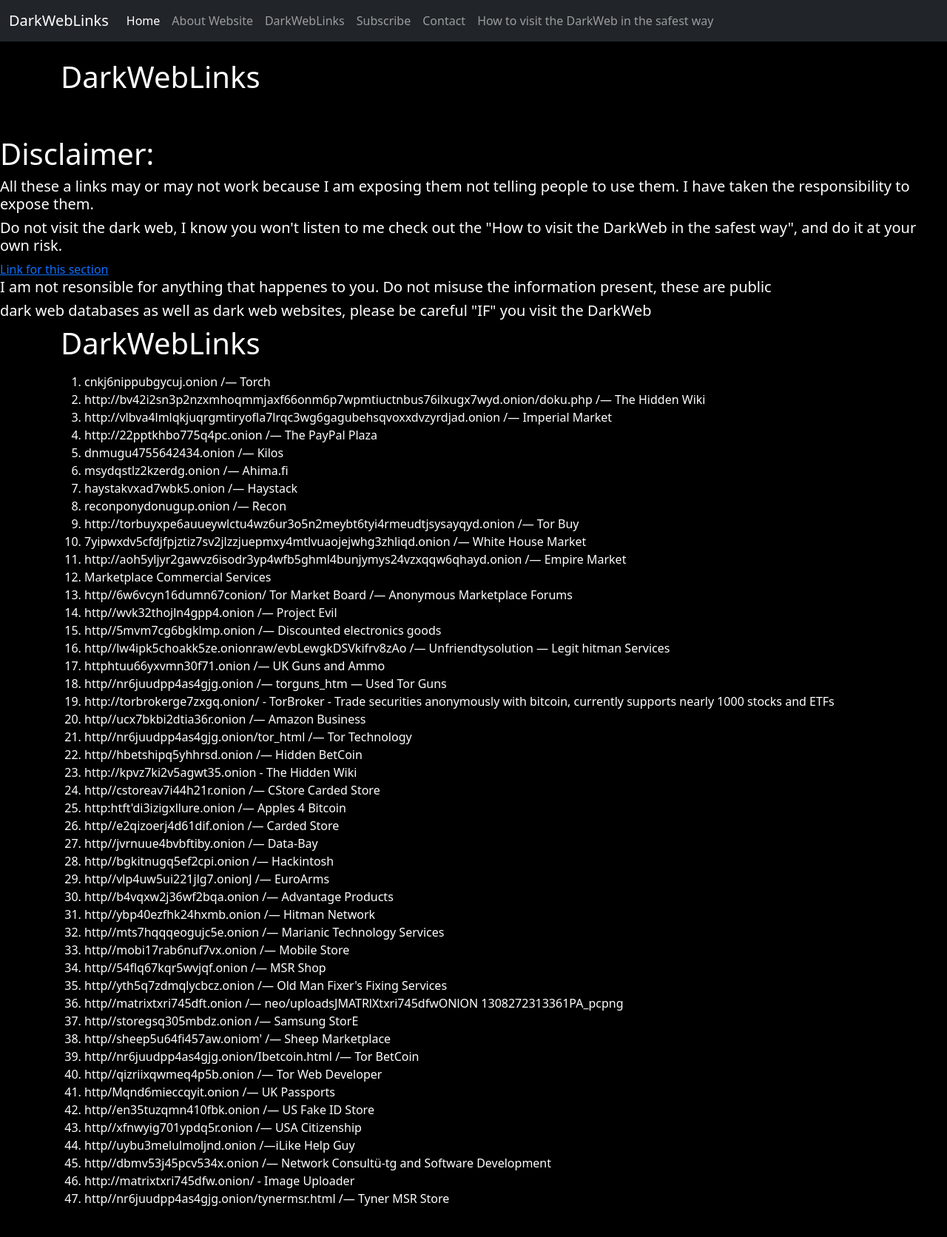
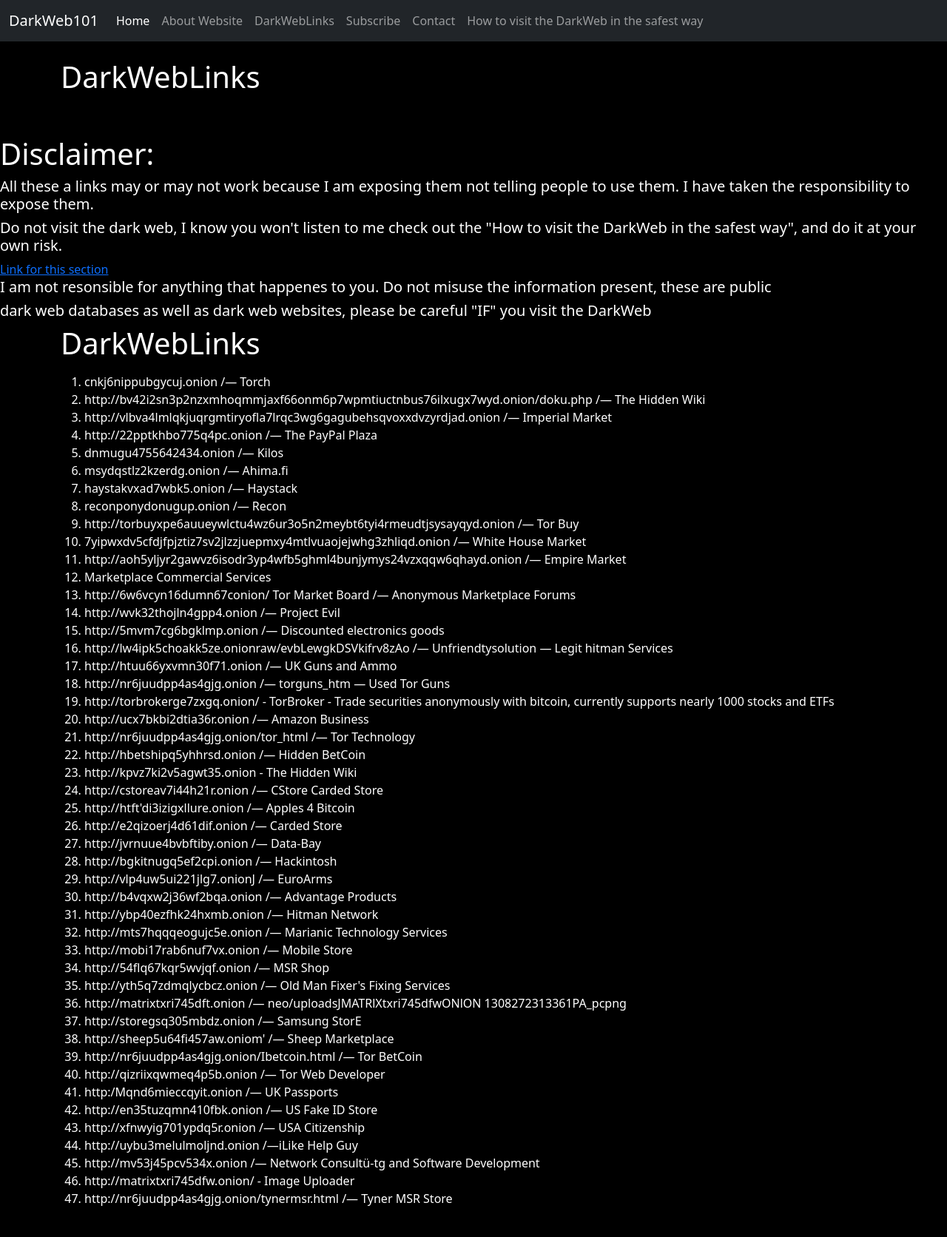
Before and after one commit to C0MPL3X1/DarkWebLinks-Website, a Flask app: page /links in a window 1280 px wide. Shown: the whole page at 74% size. Run offline with Flask 2, Linux system fonts and the light colour scheme; some libraries are stand-ins or nearby versions.

Commit message:
ReWriting code after brand rename

```diff
--- a/app.py
+++ b/app.py
@@ -86,41 +86,41 @@
 	"7yipwxdv5cfdjfpjztiz7sv2jlzzjuepmxy4mtlvuaojejwhg3zhliqd.onion /— White House Market" ,
 	"http://aoh5yljyr2gawvz6isodr3yp4wfb5ghml4bunjymys24vzxqqw6qhayd.onion /— Empire Market",
 	"Marketplace Commercial Services",
-	"http//6w6vcyn16dumn67conion/ Tor Market Board  /— Anonymous Marketplace Forums",
-	"http//wvk32thojln4gpp4.onion /— Project Evil",
-	"http//5mvm7cg6bgklmp.onion /— Discounted electronics goods",
-	"http//lw4ipk5choakk5ze.onionraw/evbLewgkDSVkifrv8zAo /— Unfriendtysolution — Legit hitman Services",
-	"httphtuu66yxvmn30f71.onion /— UK Guns and Ammo",
-	"http//nr6juudpp4as4gjg.onion /— torguns_htm — Used Tor Guns",
-	" http://torbrokerge7zxgq.onion/ - TorBroker - Trade securities anonymously with bitcoin, currently supports nearly 1000 stocks and ETFs",
-	"http//ucx7bkbi2dtia36r.onion /— Amazon Business",
-	"http//nr6juudpp4as4gjg.onion/tor_html /— Tor Technology",
-	"http//hbetshipq5yhhrsd.onion /— Hidden BetCoin",
+	"http://6w6vcyn16dumn67conion/ Tor Market Board  /— Anonymous Marketplace Forums",
+	"http://wvk32thojln4gpp4.onion /— Project Evil",
+	"http://5mvm7cg6bgklmp.onion /— Discounted electronics goods",
+	"http://lw4ipk5choakk5ze.onionraw/evbLewgkDSVkifrv8zAo /— Unfriendtysolution — Legit hitman Services",
+	"http://htuu66yxvmn30f71.onion /— UK Guns and Ammo",
+	"http://nr6juudpp4as4gjg.onion /— torguns_htm — Used Tor Guns",
+	"http://torbrokerge7zxgq.onion/ - TorBroker - Trade securities anonymously with bitcoin, currently supports nearly 1000 stocks and ETFs",
+	"http://ucx7bkbi2dtia36r.onion /— Amazon Business",
+	"http://nr6juudpp4as4gjg.onion/tor_html /— Tor Technology",
+	"http://hbetshipq5yhhrsd.onion /— Hidden BetCoin",
 	"http://kpvz7ki2v5agwt35.onion - The Hidden Wiki",
-	"http//cstoreav7i44h21r.onion /— CStore Carded Store",
-	"http:htft'di3izigxllure.onion /— Apples 4 Bitcoin",
-	"http//e2qizoerj4d61dif.onion /— Carded Store",
-	"http//jvrnuue4bvbftiby.onion /— Data-Bay",
-	"http//bgkitnugq5ef2cpi.onion /— Hackintosh",
-	"http//vlp4uw5ui221jlg7.onionJ /— EuroArms",
-	"http//b4vqxw2j36wf2bqa.onion /— Advantage Products",
-	"http//ybp40ezfhk24hxmb.onion /— Hitman Network",
-	"http//mts7hqqqeogujc5e.onion /— Marianic Technology Services",
-	"http//mobi17rab6nuf7vx.onion /— Mobile Store",
-	"http//54flq67kqr5wvjqf.onion /— MSR Shop",
-	"http//yth5q7zdmqlycbcz.onion /— Old Man Fixer's Fixing Services",
-	"http//matrixtxri745dft.onion /— neo/uploadsJMATRlXtxri745dfwONlON 1308272313361PA_pcpng",
-	"http//storegsq305mbdz.onion /— Samsung StorE",
-	"http//sheep5u64fi457aw.oniom' /— Sheep Marketplace",
-	"http//nr6juudpp4as4gjg.onion/Ibetcoin.html /— Tor BetCoin",
-	"http//qizriixqwmeq4p5b.onion /— Tor Web Developer",
-	"http/Mqnd6mieccqyit.onion /— UK Passports",
-	"http//en35tuzqmn410fbk.onion /— US Fake ID Store",
-	"http//xfnwyig701ypdq5r.onion /— USA Citizenship",
-	"http//uybu3melulmoljnd.onion /—iLike Help Guy",
-	"http//dbmv53j45pcv534x.onion /— Network Consultü-tg and Software Development",
+	"http://cstoreav7i44h21r.onion /— CStore Carded Store",
+	"http://htft'di3izigxllure.onion /— Apples 4 Bitcoin",
+	"http://e2qizoerj4d61dif.onion /— Carded Store",
+	"http://jvrnuue4bvbftiby.onion /— Data-Bay",
+	"http://bgkitnugq5ef2cpi.onion /— Hackintosh",
+	"http://vlp4uw5ui221jlg7.onionJ /— EuroArms",
+	"http://b4vqxw2j36wf2bqa.onion /— Advantage Products",
+	"http://ybp40ezfhk24hxmb.onion /— Hitman Network",
+	"http://mts7hqqqeogujc5e.onion /— Marianic Technology Services",
+	"http://mobi17rab6nuf7vx.onion /— Mobile Store",
+	"http://54flq67kqr5wvjqf.onion /— MSR Shop",
+	"http://yth5q7zdmqlycbcz.onion /— Old Man Fixer's Fixing Services",
+	"http://matrixtxri745dft.onion /— neo/uploadsJMATRlXtxri745dfwONlON 1308272313361PA_pcpng",
+	"http://storegsq305mbdz.onion /— Samsung StorE",
+	"http://sheep5u64fi457aw.oniom' /— Sheep Marketplace",
+	"http://nr6juudpp4as4gjg.onion/Ibetcoin.html /— Tor BetCoin",
+	"http://qizriixqwmeq4p5b.onion /— Tor Web Developer",
+	"http:/Mqnd6mieccqyit.onion /— UK Passports",
+	"http://en35tuzqmn410fbk.onion /— US Fake ID Store",
+	"http://xfnwyig701ypdq5r.onion /— USA Citizenship",
+	"http://uybu3melulmoljnd.onion /—iLike Help Guy",
+	"http://mv53j45pcv534x.onion /— Network Consultü-tg and Software Development",
 	"http://matrixtxri745dfw.onion/ - Image Uploader",
-	"http//nr6juudpp4as4gjg.onion/tynermsr.html /— Tyner MSR Store"]
+	"http://nr6juudpp4as4gjg.onion/tynermsr.html /— Tyner MSR Store"]
 	return render_template("links.html", links = links, title = title)
 
 @app.route('/subscribe')
--- a/templates/base.html
+++ b/templates/base.html
@@ -52,7 +52,8 @@
     <font color="#FFFFFF">
     <nav class="navbar navbar-expand-lg navbar-dark bg-dark">
   <div class="container-fluid">
-    <a class="navbar-brand" href="">DarkWebLinks</a>
+    <a class="navbar-brand" href="">DarkWeb101</a>
+    <!--<a class="logo" href="#"> <img src="logo.jpg" ></a>-->
     <!--<p style="font-size:50px;" color= white>DarkWebLinks Pvt.Ltd</p>-->
     <button class="navbar-toggler" type="button" data-bs-toggle="collapse" data-bs-target="#navbarSupportedContent" aria-controls="navbarSupportedContent" aria-expanded="false" aria-label="Toggle navigation">
       <span class="navbar-toggler-icon"></span>
@@ -86,12 +87,10 @@
         </li>-->
         <link rel="shortcut icon" type="image/x-icon" href="/favicon.png">
 
-
       </ul>
     </div>
   </div>
 </nav>
-
 
 <br/>
 
@@ -106,16 +105,6 @@
     <!-- Option 1: Bootstrap Bundle with Popper -->
     <script src="https://cdn.jsdelivr.net/npm/bootstrap@5.0.0-beta1/dist/js/bootstrap.bundle.min.js" integrity="sha384-ygbV9kiqUc6oa4msXn9868pTtWMgiQaeYH7/t7LECLbyPA2x65Kgf80OJFdroafW" crossorigin="anonymous"></script>
 
-    <!-- The core Firebase JS SDK is always required and must be listed first -->
-<script src="/__/firebase/8.2.1/firebase-app.js"></script>
-
-<!-- TODO: Add SDKs for Firebase products that you want to use
-     https://firebase.google.com/docs/web/setup#available-libraries -->
-<script src="/__/firebase/8.2.1/firebase-analytics.js"></script>
-
-<!-- Initialize Firebase -->
-<script src="/__/firebase/init.js"></script>
-
     <!-- Option 2: Separate Popper and Bootstrap JS -->
     <!--
     <script src="https://cdn.jsdelivr.net/npm/@popperjs/core@2.5.4/dist/umd/popper.min.js" integrity="sha384-q2kxQ16AaE6UbzuKqyBE9/u/KzioAlnx2maXQHiDX9d4/zp8Ok3f+M7DPm+Ib6IU" crossorigin="anonymous"></script>
--- a/templates/index.html
+++ b/templates/index.html
@@ -1,13 +1,14 @@
 {% extends 'base.html' %}
 {% block title %} title {% endblock %}
-<link rel="shortcut icon" type="image/png" href="/templates/favicon.png" >
+
+<link rel="shortcut icon" href="{{ url_for('favicon', filename='favicon.ico') }}">
 
 
 {% block content %}
 
 
 <div class = "container">
-    <h1>DarkWebLinks</h1>
+    <h1>DarkWeb101</h1>
     <br/><br/>
 
     <img src="static/images/image.png" width="700">
--- a/templates/links.html
+++ b/templates/links.html
@@ -19,7 +19,7 @@
     <h1>Disclaimer:</h1>
     <h5>All these a links may or may not work because I am exposing them not telling people to use them. I have taken the responsibility to expose them.</h5>
     <h5>Do not visit the dark web, I know you won't listen to me check out the "How to visit the DarkWeb in the safest way", and do it at your own risk.</h5>
-    <a href="https://darkweblinks.herokuapp.com/howto">
+    <a href="http://darkweb101.herokuapp.com/howto">
       Link for this section
     </a>
     <h5>I am not resonsible for anything that happenes to you. Do not misuse the information present, these are public</h5>
--- a/templates/web.html
+++ b/templates/web.html
@@ -16,9 +16,9 @@
     </a>
     <br/>
     <h5>2. Download Tails image for virtual machines</h5>
-    <a href="https://tails.boum.org/install/vm-download/index.en.html">
-    	You can download tails VM ISO from here
-    </a>
+    <a href="https://tails.boum.org/install/vm-download/index.en.html">Download Tails From here.</a>
+    </button>
+
     <br/>
     <h5>3. Open virtualbox and setup up the virtual machine</h5>
     	<h5>Do not forget to give it 2 processors and set shared clipboard to bidirectoral </h5>
```
Also changed, not shown: favicon/favicon.ico, templates/logo.jpg (added).
